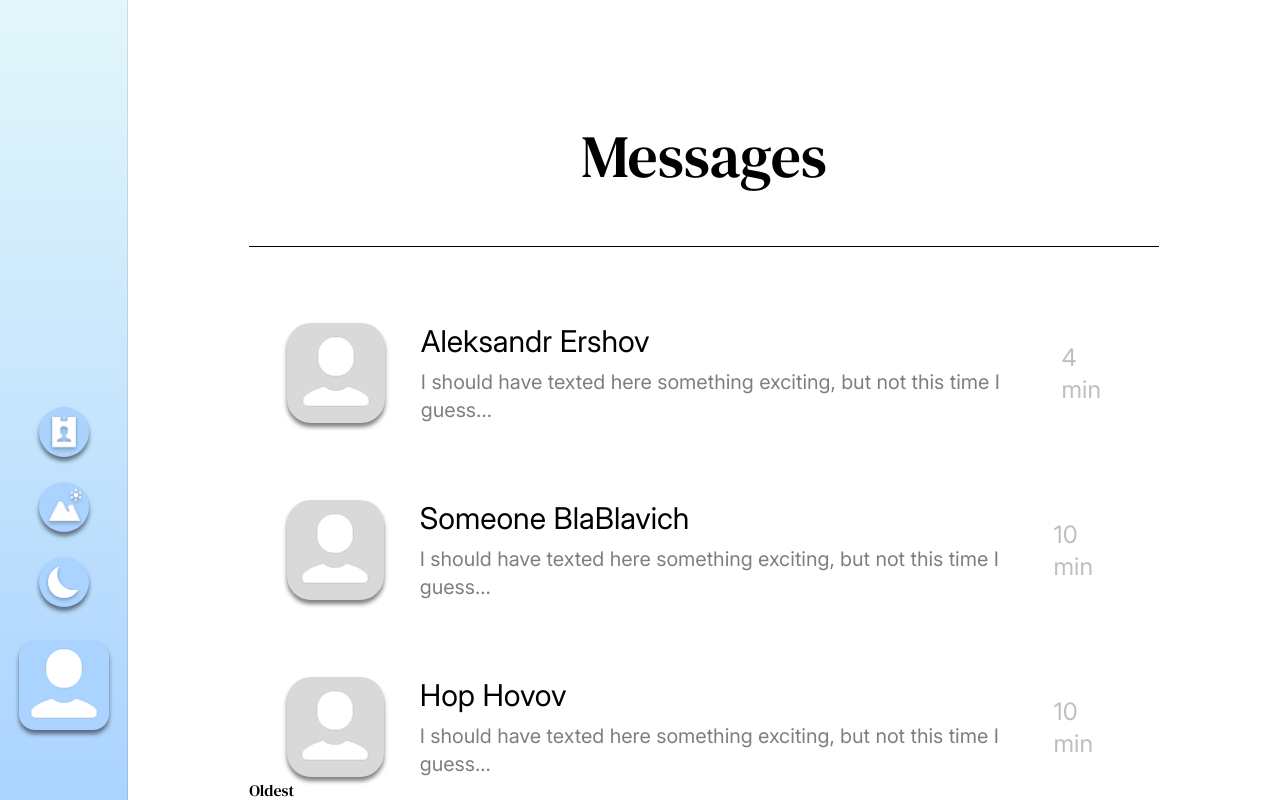
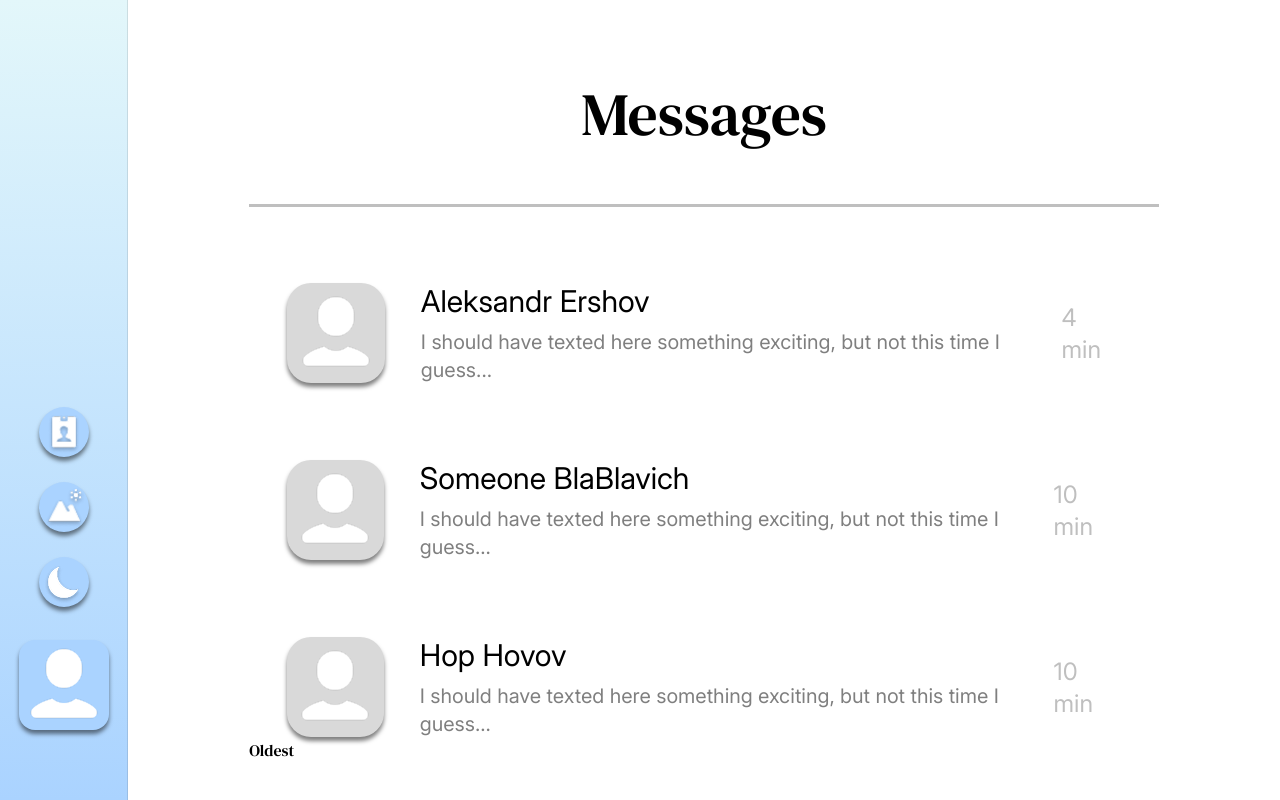
Before and after one commit to AleksandrRise/SkyChat, a React (Vite) app in the folder SkyChat/: page / in a window 1280 px wide. Built offline with nearby package versions, Linux system fonts and the light colour scheme.

Commit message:
Added scrolling for the chats section

```diff
--- a/SkyChat/src/App.tsx
+++ b/SkyChat/src/App.tsx
@@ -4,14 +4,13 @@ import Header from "./pages/HomeScreen/Header"
 
 function App() {
   return (
-    <section className="flex w-full h-screen overflow-hidden text-textColor ">
+    <section className="flex w-full h-screen overflow-hidden text-textColor">
 
       <Aside />
 
       <Main>
         <Header />
       </Main>
-
     </section>
   )
 }
--- a/SkyChat/src/assets/globals.css
+++ b/SkyChat/src/assets/globals.css
@@ -30,3 +30,13 @@
     --shadow-icons: 0px 4px 4px rgb(0, 0, 0, 0.5);
 
 }
+
+@layer utilities {
+    .no-scrollbar::-webkit-scrollbar {
+        display: none;
+      }
+      .no-scrollbar {
+        -ms-overflow-style: none;
+        scrollbar-width: none;
+    }
+}
--- a/SkyChat/src/components/Chats.tsx
+++ b/SkyChat/src/components/Chats.tsx
@@ -41,7 +41,7 @@ export default function chats({ users }: ChatsProps) {
     if (chats.length <= 0) {
         return <h2 className="text-center">You have no chats! Consider adding someone ;)</h2>
     } else {
-        return <ul className="overflow-visible max-w-375 flex flex-col">{
+        return <ul className="overflow-y-auto no-scrollbar max-h-167 max-w-375 flex flex-col last:pb-80">{
 
             // Taking out each chat and storing it inside a list
             chats.map((chat, index) => {
--- a/SkyChat/src/pages/HomeScreen/Header.tsx
+++ b/SkyChat/src/pages/HomeScreen/Header.tsx
@@ -2,6 +2,7 @@
 export default function Header() {
     return <header>
         <button></button>
-        <h1 className="font-primary text-6xl text-center pb-15 border-b-1">Messages</h1>
+        <h1 className="font-primary text-6xl text-center pb-15 border-b-3
+        border-black/25">Messages</h1>
     </header>
 }
--- a/SkyChat/src/pages/HomeScreen/Main.tsx
+++ b/SkyChat/src/pages/HomeScreen/Main.tsx
@@ -9,7 +9,7 @@ interface MainProps {
 export default function Main({ children }: MainProps) {
 
     return (
-        <main className="font-secondary font-normal w-full mx-30.25 my-25.5">
+        <main className="font-secondary font-normal w-full mx-30.25 my-15">
 
             {children}
 
```
